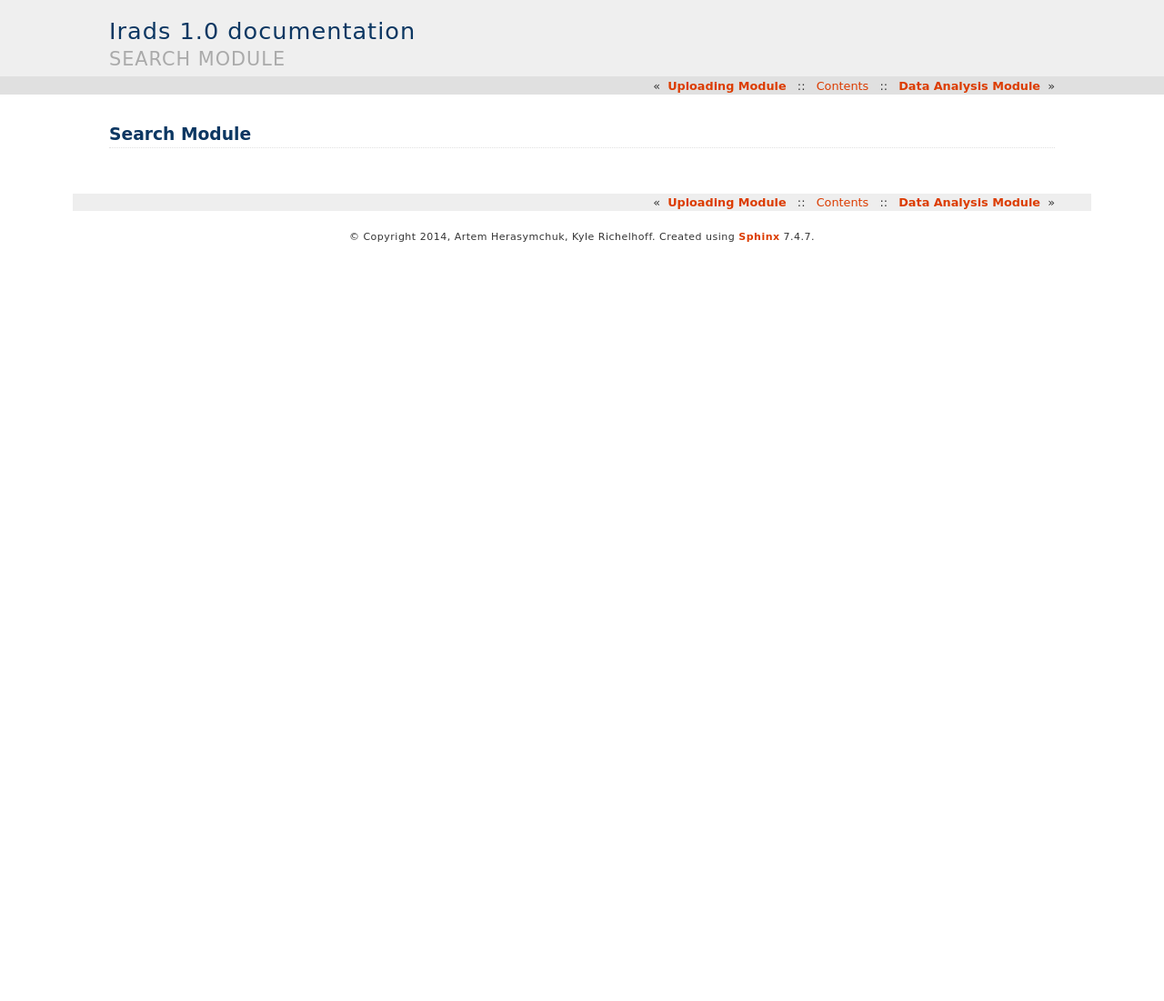
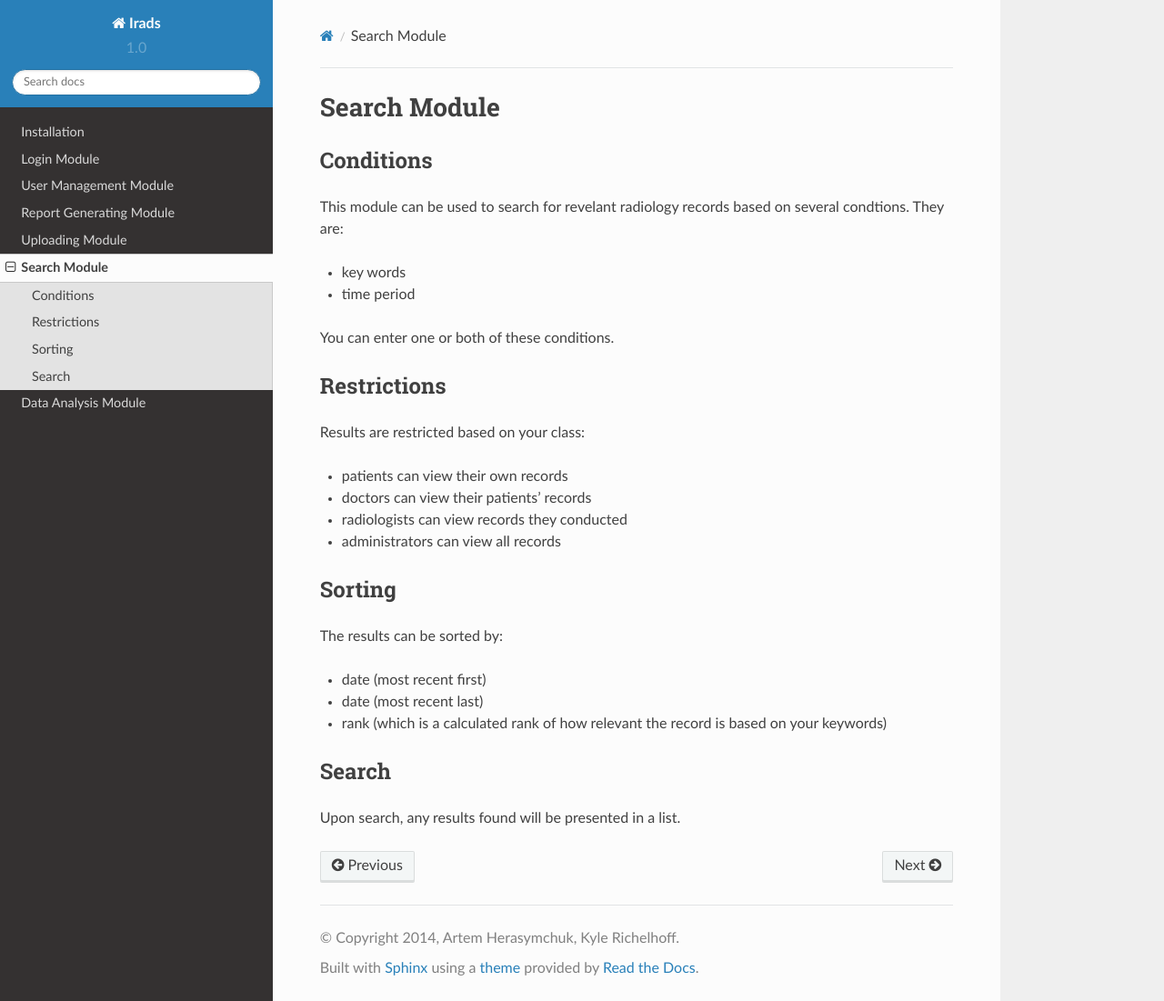
Before and after one commit to grepme/IRads, a Sphinx documentation site: the page built from doc/searchm.rst, in a window 1280 px wide and 1101 px high. Shown: the whole window at 91% size. Built offline with Sphinx 7.4.7 and the Read the Docs theme 2.0.0, drawn with Linux system fonts in a browser that asks for light colours.

Commit message:
Work on documentation

```diff
--- a/doc/conf.py
+++ b/doc/conf.py
@@ -14,6 +14,7 @@
 
 import sys
 import os
+import sphinx_rtd_theme
 
 # If extensions (or modules to document with autodoc) are in another directory,
 # add these directories to sys.path here. If the directory is relative to the
@@ -98,7 +99,7 @@ pygments_style = 'sphinx'
 
 # The theme to use for HTML and HTML Help pages.  See the documentation for
 # a list of builtin themes.
-html_theme = 'haiku'
+html_theme = "sphinx_rtd_theme"
 
 # Theme options are theme-specific and customize the look and feel of a theme
 # further.  For a list of options available for each theme, see the
@@ -106,7 +107,7 @@ html_theme = 'haiku'
 #html_theme_options = {}
 
 # Add any paths that contain custom themes here, relative to this directory.
-#html_theme_path = []
+html_theme_path = [sphinx_rtd_theme.get_html_theme_path()]
 
 # The name for this set of Sphinx documents.  If None, it defaults to
 # "<project> v<release> documentation".
--- a/doc/install.rst
+++ b/doc/install.rst
@@ -5,7 +5,7 @@ Installation
 System Requirements
 -------------------
 
-* `Python 2, 2.6+ <https://www.python.org/>`_
+* `Python 2 (2.6+) <https://www.python.org/>`_
     * If you don't currently have Python installed on your system, the `Python documentation <http://docs.python.org/2/>`_ contains installation instructions for all major operating systems.
 
 * `MySQL <http://www.mysql.com/>`_
@@ -18,8 +18,7 @@ System Requirements
     * Installation via pip: ``pip install Mako``
 
 * `Pillow <http://python-imaging.github.io/>`_
-    * Installation via pip: ``pip install Pillow``
-    * Pillow also requires `libjpeg <http://libjpeg.sourceforge.net/>`_, see the `Pillow documentation <https://github.com/python-imaging/Pillow/blob/master/docs/installation.rst>`_ for more details on its prerequisites.
+    * Read the `documentation <http://pillow.readthedocs.org/en/latest/installation.html>`_ on how to install as Pillow requires various pre-requisites (for this application, at minimum `libjpeg <http://libjpeg.sourceforge.net/>`_, is required)
 
 * `SQLAlchemy <http://www.sqlalchemy.org/>`_
     * Installation via pip: ``pip install SQLAlchemy``
--- a/doc/report.rst
+++ b/doc/report.rst
@@ -1,2 +1,5 @@
 Report Generating Module
 ========================
+
+
+This module will generate a list of all patients with the specified diagnosis and time period. Simply enter the keywords to search for, the start date, and end date and the system will display a list of all relevant records.
--- a/doc/searchm.rst
+++ b/doc/searchm.rst
@@ -1,2 +1,40 @@
 Search Module
 =============
+
+
+Conditions
+----------
+
+This module can be used to search for revelant radiology records based on several condtions. They are:
+
+* key words
+* time period
+
+You can enter one or both of these conditions.
+
+
+Restrictions
+------------
+
+Results are restricted based on your class:
+
+* patients can view their own records
+* doctors can view their patients' records
+* radiologists can view records they conducted
+* administrators can view all records
+
+
+Sorting
+-------
+
+The results can be sorted by:
+
+* date (most recent first)
+* date (most recent last)
+* rank (which is a calculated rank of how relevant the record is based on your keywords)
+
+
+Search
+------
+
+Upon search, any results found will be presented in a list.
```
